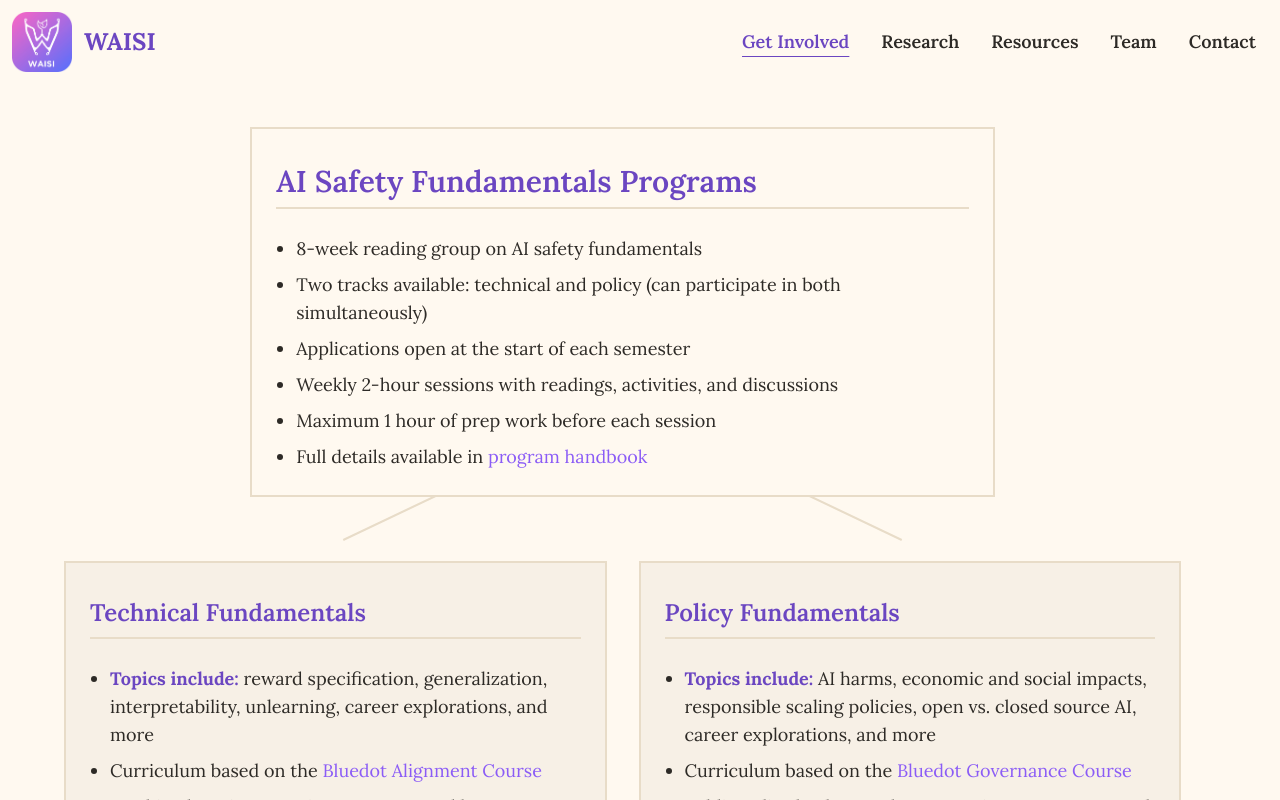
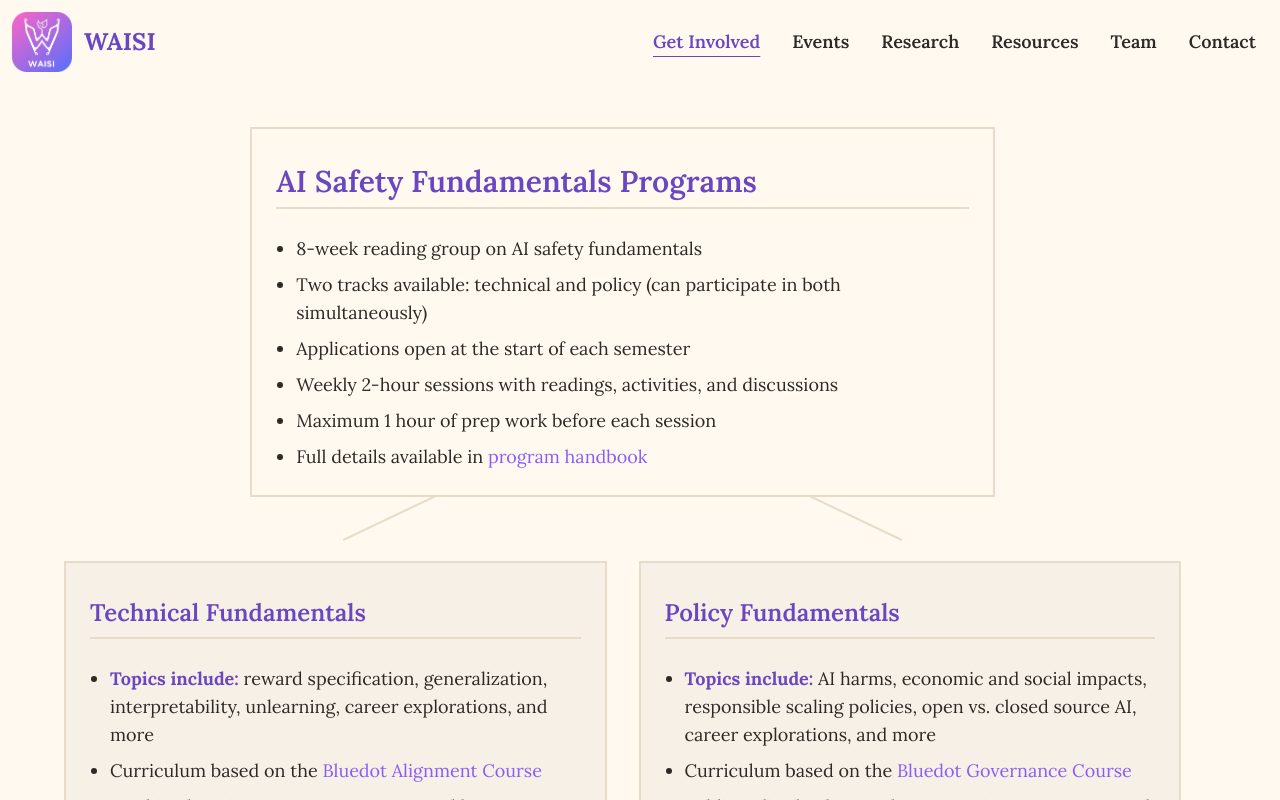
Before and after one commit to aisafetyuw/waisi.org, a Next.js app: page /programs in a window 1280 px wide. Shown: the top 800 px of the page. Built offline with nearby package versions, Linux system fonts and the light colour scheme.

Commit message:
blank events page

```diff
--- a/src/components/events.tsx
+++ b/src/components/events.tsx
@@ -12,7 +12,7 @@ export default async function Events() {
             <ul className="md:w-5/6">
               {events.map((event, index) => (
                 <li key={index}>
-                  <CalendarEvent key={index} event={event} />
+                  <CalendarEvent event={event} />
                 </li>
               ))}
             </ul> :
--- a/src/components/nav.tsx
+++ b/src/components/nav.tsx
@@ -31,7 +31,15 @@ function MobileNav({ open, setOpen, pathname }: MobileNavProps) {
         >
           Get Involved
         </Link>
-        {/* <Link href="/events" className={`text-2xl font-semibold my-4 hover:underline ${pathname=="/events" ? "underline" : ""}`}>Events</Link> */}
+        <Link
+          href="/events"
+          className={`text-2xl font-semibold my-4 hover:underline ${pathname == "/events" ? "underline" : ""}`}
+          style={{
+            color: pathname == "/events" ? "#6B46C1" : "#2D2A26",
+          }}
+        >
+          Events
+        </Link>
         <Link
           href="/research"
           className={`text-2xl font-semibold my-4 hover:underline ${pathname == "/research" ? "underline" : ""}`}
@@ -176,7 +184,20 @@ export default function Nav() {
           >
             Get Involved
           </Link>
-          {/* <Link href="/events" className={`p-2 hover:underline ${pathname=="/events" ? "underline" : ""}`}>Events</Link> */}
+          <Link
+            href="/events"
+            className={`p-2 hover:underline ${pathname == "/events" ? "underline" : ""}`}
+            style={{
+              color:
+                pathname == "/events"
+                  ? "#6B46C1"
+                  : isHomePage && !scrolled
+                    ? "#FFF9F0"
+                    : "#2D2A26",
+            }}
+          >
+            Events
+          </Link>
           <Link
             href="/research"
             className={`p-2 hover:underline ${pathname == "/research" ? "underline" : ""}`}
```
